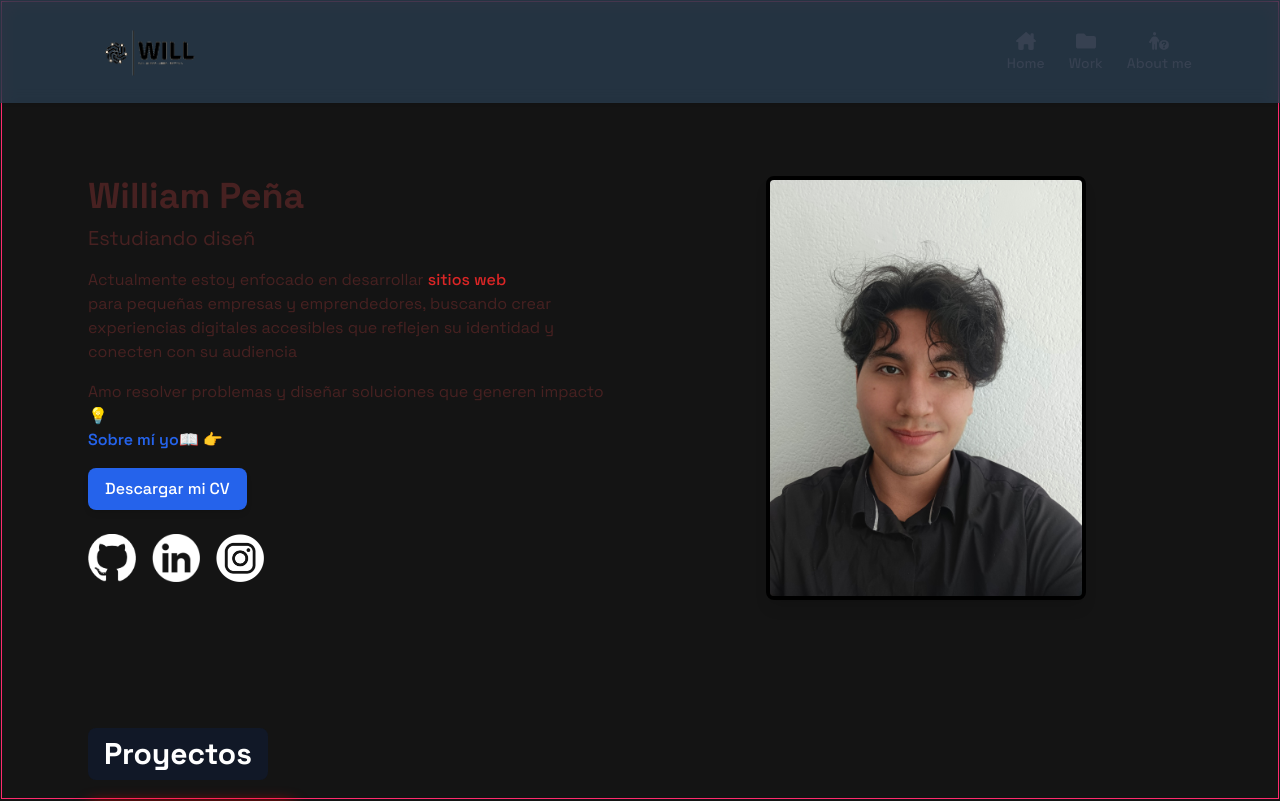
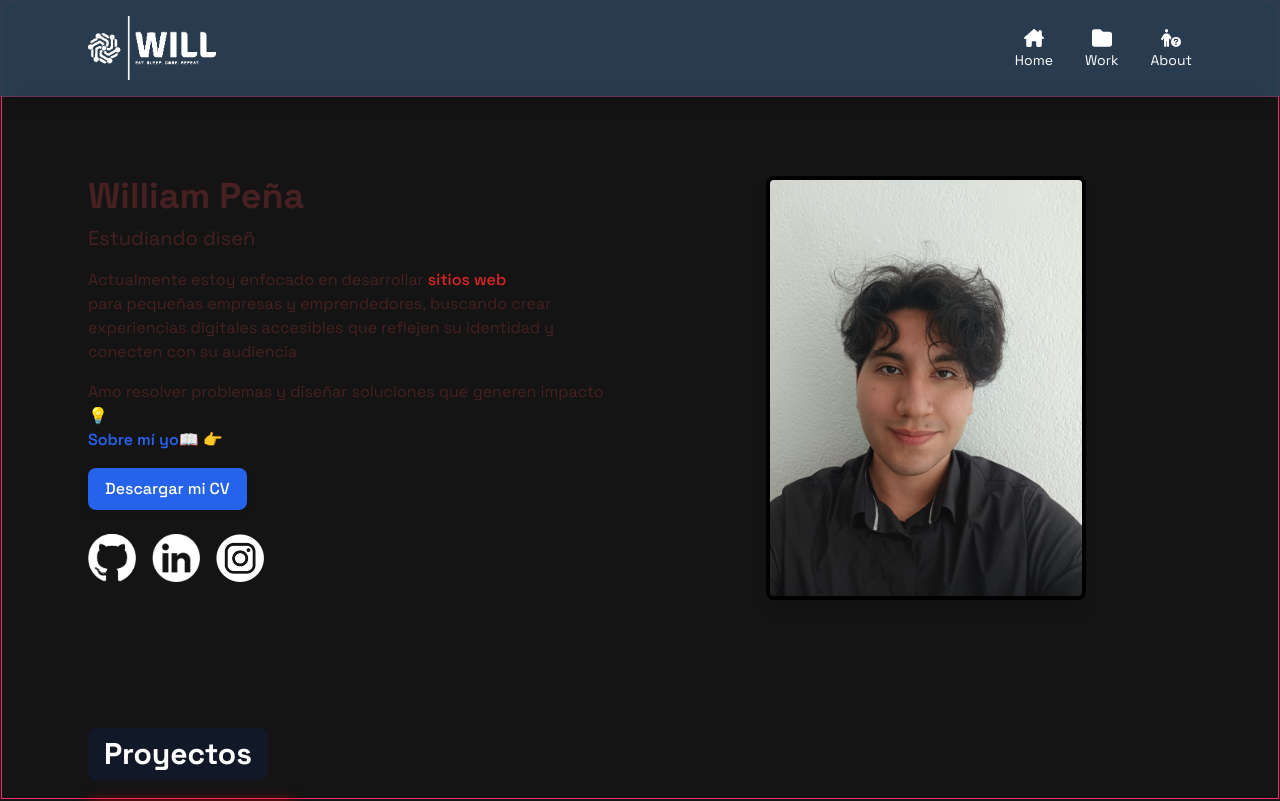
Before and after one commit to Ephraim201/portfolioweb, a React (Vite) app: page / in a window 1280 px wide. Shown: the top 801 px of the page. Built offline with nearby package versions, Linux system fonts and the light colour scheme; a web font is replaced by a local one.

Commit message:
cambio de logo y colores navbar

```diff
--- a/src/components/Navbar.jsx
+++ b/src/components/Navbar.jsx
@@ -1,47 +1,43 @@
-import logo from "/images/logo.png";
-import MenuItem from "./MenuItem";
-// Import React Icons
-import { FaHouseChimney, FaHouseUser } from "react-icons/fa6";
-import { FaFolder, FaFolderOpen } from "react-icons/fa";
-import { FaPersonCircleQuestion, FaPersonCircleExclamation } from "react-icons/fa6";
-import { HiOutlinePencil, HiOutlinePencilAlt } from "react-icons/hi";
+import logo from "/images/logo3.png";
 import { useState } from "react";
+import {
+  FaHouseChimney,
+  FaHouseUser,
+  FaFolder,
+  FaFolderOpen,
+  FaPersonCircleQuestion,
+  FaPersonCircleExclamation
+} from "react-icons/fa6";
 
-// MenuItemWithIcon component that accepts React Icon components
 const MenuItemWithIcon = ({ id, label, defaultIcon, hoverIcon, link, onClick }) => {
   const [isHovered, setIsHovered] = useState(false);
 
-  const content = (
+  return (
+    <li className="group">
       <div
-      className="flex flex-col items-center cursor-pointer transition duration-200"
+        className="flex flex-col items-center cursor-pointer transition-all duration-300"
         onMouseEnter={() => setIsHovered(true)}
         onMouseLeave={() => setIsHovered(false)}
+        onClick={onClick}
       >
         <div className="w-6 h-6 flex items-center justify-center">
           {isHovered ? hoverIcon : defaultIcon}
         </div>
-      <span className="text-sm">{label}</span>
+        <span className="text-sm text-white group-hover:text-[#FF2A6D] transition-colors">
+          {label}
+        </span>
       </div>
+    </li>
   );
-
-  if (link) {
-    return (
-      <a href={link} onClick={onClick}>
-        {content}
-      </a>
-    );
-  }
-
-  return <div onClick={onClick}>{content}</div>;
 };
 
 const Navbar = ({ onNavigate }) => {
   return (
-    <nav className="fixed top-0 w-full bg-[#2C4055]/70 backdrop-blur shadow z-50">
+    <nav className="fixed top-0 w-full bg-[#2C4055]/90 backdrop-blur-md shadow-lg z-50 border-b border-[#FF2A6D]/30">
       <div className="max-w-6xl mx-auto px-6 py-4 flex justify-between items-center">
         {/* Logo */}
         <div
-          className="flex items-center space-x-3 cursor-pointer"
+          className="flex items-center space-x-3 cursor-pointer hover:brightness-110 transition-all"
           onClick={() => {
             onNavigate("home", { scrollToWork: false });
             window.scrollTo({ top: 0, behavior: "smooth" });
@@ -49,37 +45,35 @@ const Navbar = ({ onNavigate }) => {
         >
           <img src={logo} alt="Logo" className="h-19 w-32 object-contain" />
         </div>
-        <ul className="flex space-x-6 text-gray-700 font-medium items-center">
-          {/* Home with React Icons */}
+
+        {/* Menú con iconos blancos y efectos */}
+        <ul className="flex space-x-8 items-center">
           <MenuItemWithIcon
             id="home"
             label="Home"
-            defaultIcon={<FaHouseChimney size={20} className="text-gray-700" />}
-            hoverIcon={<FaHouseUser size={20} className="text-gray-900" />}
+            defaultIcon={<FaHouseChimney size={20} className="text-white hover:drop-shadow-[0_0_5px_rgba(255,255,255,0.8)]" />}
+            hoverIcon={<FaHouseUser size={20} className="text-[#FF2A6D] drop-shadow-[0_0_8px_rgba(255,42,109,0.8)]" />}
             onClick={() => {
               onNavigate("home", { scrollToWork: false });
               window.scrollTo({ top: 0, behavior: "smooth" });
             }}
           />
 
-          {/* Work with React Icons */}
           <MenuItemWithIcon
             id="work"
             label="Work"
-            defaultIcon={<FaFolder size={20} className="text-gray-700" />}
-            hoverIcon={<FaFolderOpen size={20} className="text-gray-900" />}
+            defaultIcon={<FaFolder size={20} className="text-white hover:drop-shadow-[0_0_5px_rgba(255,255,255,0.8)]" />}
+            hoverIcon={<FaFolderOpen size={20} className="text-[#FF2A6D] drop-shadow-[0_0_8px_rgba(255,42,109,0.8)]" />}
             onClick={() => onNavigate("home", { scrollToWork: true })}
           />
 
-          {/* About me with React Icons */}
           <MenuItemWithIcon
             id="about"
-            label="About me"
-            defaultIcon={<FaPersonCircleQuestion size={20} className="text-gray-700" />}
-            hoverIcon={<FaPersonCircleExclamation size={20} className="text-gray-900" />}
+            label="About"
+            defaultIcon={<FaPersonCircleQuestion size={20} className="text-white hover:drop-shadow-[0_0_5px_rgba(255,255,255,0.8)]" />}
+            hoverIcon={<FaPersonCircleExclamation size={20} className="text-[#FF2A6D] drop-shadow-[0_0_8px_rgba(255,42,109,0.8)]" />}
             onClick={() => onNavigate("about")}
           />
-
         </ul>
       </div>
     </nav>
```
Also changed, not shown: public/images/logo3.png (added). Lines whose indentation alone changed are shown as unchanged.
